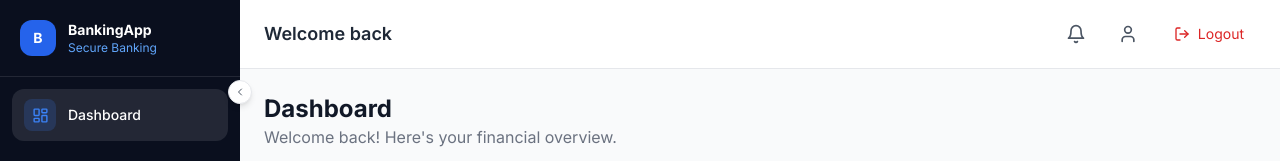
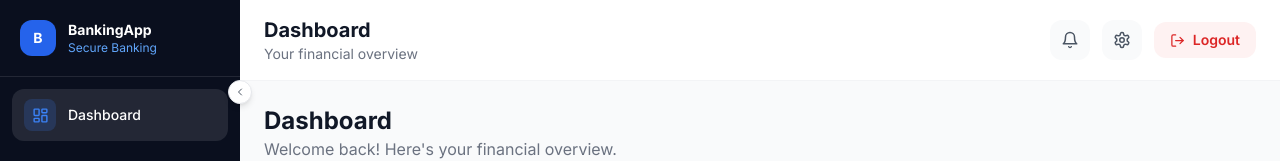
Before and after one commit to anooshN/banking-frontend, a React (Vite) app: page /dashboard in a window 1280 px wide. Shown: the top 161 px of the page. Built offline with nearby package versions, Linux system fonts and the light colour scheme; no server answers; sample sign-in values are in the browser's storage.

Commit message:
ui: src/components/layout/Header.tsx

```diff
--- a/src/components/layout/Header.tsx
+++ b/src/components/layout/Header.tsx
@@ -1,15 +1,31 @@
 import React from 'react'
 import { useDispatch, useSelector } from 'react-redux'
-import { useNavigate } from 'react-router-dom'
-import { Bell, LogOut, User } from 'lucide-react'
+import { useNavigate, useLocation } from 'react-router-dom'
+import { Bell, LogOut, Search, Settings } from 'lucide-react'
 import { RootState } from '@/store/store'
 import { logout } from '@/store/slices/authSlice'
+
+const pageTitles: Record<string, { title: string; subtitle: string }> = {
+  '/dashboard':     { title: 'Dashboard',     subtitle: 'Your financial overview' },
+  '/accounts':      { title: 'Accounts',      subtitle: 'Manage your bank accounts' },
+  '/transactions':  { title: 'Transactions',  subtitle: 'Transaction history' },
+  '/transfers':     { title: 'Transfers',     subtitle: 'Move money between accounts' },
+  '/payments':      { title: 'Payments',      subtitle: 'Send payments worldwide' },
+  '/cards':         { title: 'Cards',         subtitle: 'Manage your cards' },
+  '/loans':         { title: 'Loans',         subtitle: 'Loan products and applications' },
+  '/notifications': { title: 'Notifications', subtitle: 'Updates and alerts' },
+  '/reports':       { title: 'Reports',       subtitle: 'Financial insights' },
+  '/profile':       { title: 'Profile',       subtitle: 'Account settings' },
+}
 
 const Header: React.FC = () => {
   const dispatch = useDispatch()
   const navigate = useNavigate()
+  const location = useLocation()
   const { email } = useSelector((state: RootState) => state.auth)
   const { unreadCount } = useSelector((state: RootState) => state.notifications)
+
+  const page = pageTitles[location.pathname] || { title: 'Banking', subtitle: '' }
 
   const handleLogout = () => {
     dispatch(logout())
@@ -17,40 +33,39 @@ const Header: React.FC = () => {
   }
 
   return (
-    <header className="bg-white dark:bg-gray-800 border-b border-gray-200 dark:border-gray-700 px-6 py-4">
-      <div className="flex items-center justify-between">
+    <header className="bg-white border-b border-gray-100 px-6 py-4 flex items-center justify-between">
       <div>
-          <h2 className="text-lg font-semibold text-gray-800 dark:text-white">
-            Welcome back
-          </h2>
-          <p className="text-sm text-gray-500">{email}</p>
+        <h1 className="text-xl font-bold text-gray-900">{page.title}</h1>
+        <p className="text-sm text-gray-500">{page.subtitle}</p>
       </div>
-        <div className="flex items-center gap-4">
+
+      <div className="flex items-center gap-3">
         <button
           onClick={() => navigate('/notifications')}
-            className="relative p-2 text-gray-600 hover:text-gray-900 dark:text-gray-300"
+          className="relative w-10 h-10 rounded-xl bg-gray-50 hover:bg-gray-100 flex items-center justify-center transition-colors"
         >
-            <Bell size={20} />
+          <Bell size={18} className="text-gray-600" />
           {unreadCount > 0 && (
-              <span className="absolute -top-1 -right-1 bg-red-500 text-white text-xs rounded-full w-5 h-5 flex items-center justify-center">
+            <span className="absolute -top-1 -right-1 bg-red-500 text-white text-xs rounded-full w-5 h-5 flex items-center justify-center font-bold">
               {unreadCount > 9 ? '9+' : unreadCount}
             </span>
           )}
         </button>
+
         <button
           onClick={() => navigate('/profile')}
-            className="p-2 text-gray-600 hover:text-gray-900 dark:text-gray-300"
+          className="w-10 h-10 rounded-xl bg-gray-50 hover:bg-gray-100 flex items-center justify-center transition-colors"
         >
-            <User size={20} />
+          <Settings size={18} className="text-gray-600" />
         </button>
+
         <button
           onClick={handleLogout}
-            className="flex items-center gap-2 px-3 py-2 text-sm text-red-600 hover:bg-red-50 rounded-lg transition-colors"
+          className="flex items-center gap-2 px-4 py-2 bg-red-50 hover:bg-red-100 text-red-600 rounded-xl text-sm font-semibold transition-colors"
         >
-            <LogOut size={16} />
+          <LogOut size={15} />
           Logout
         </button>
-        </div>
       </div>
     </header>
   )
```
Lines whose indentation alone changed are shown as unchanged.
